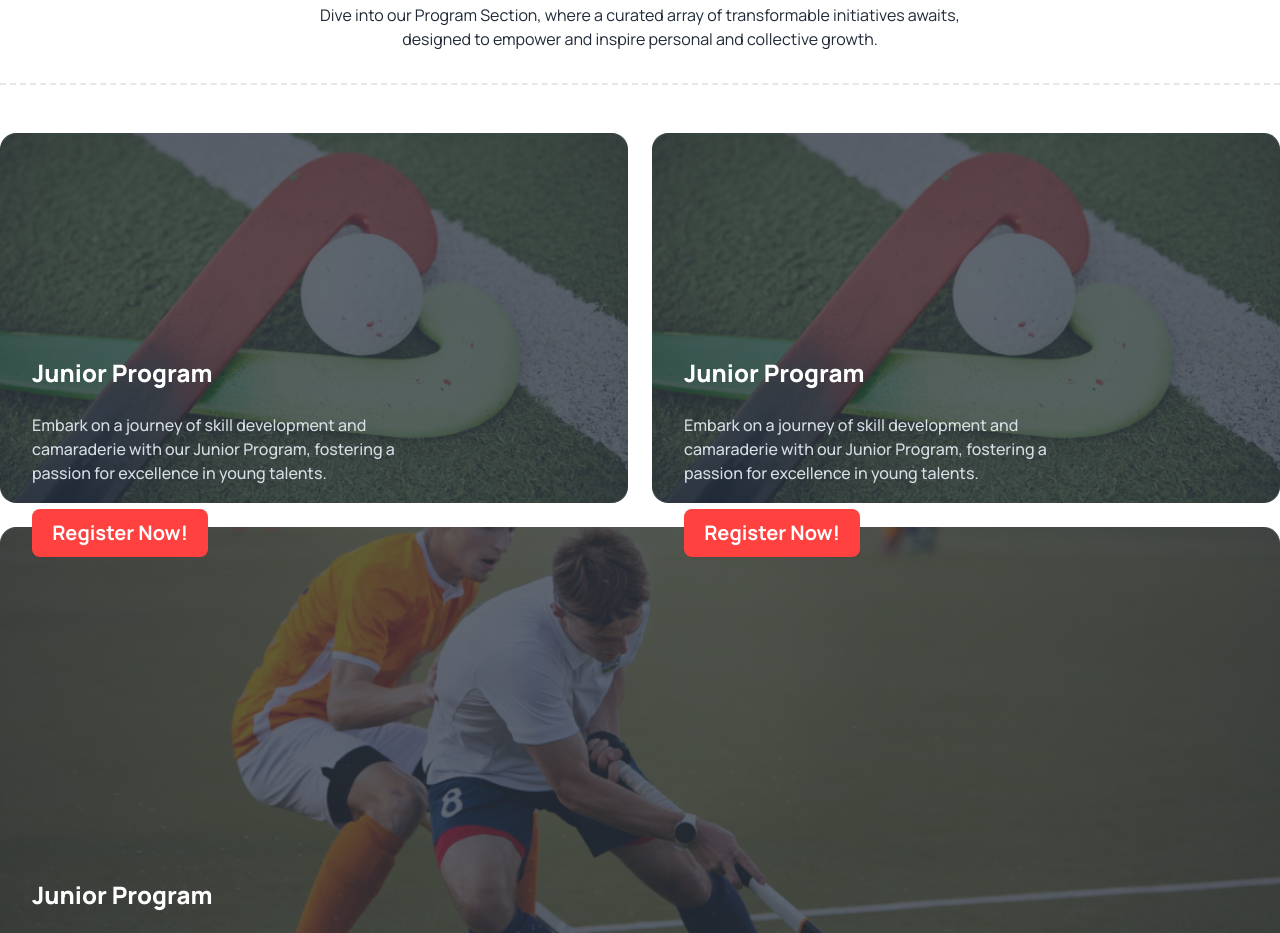
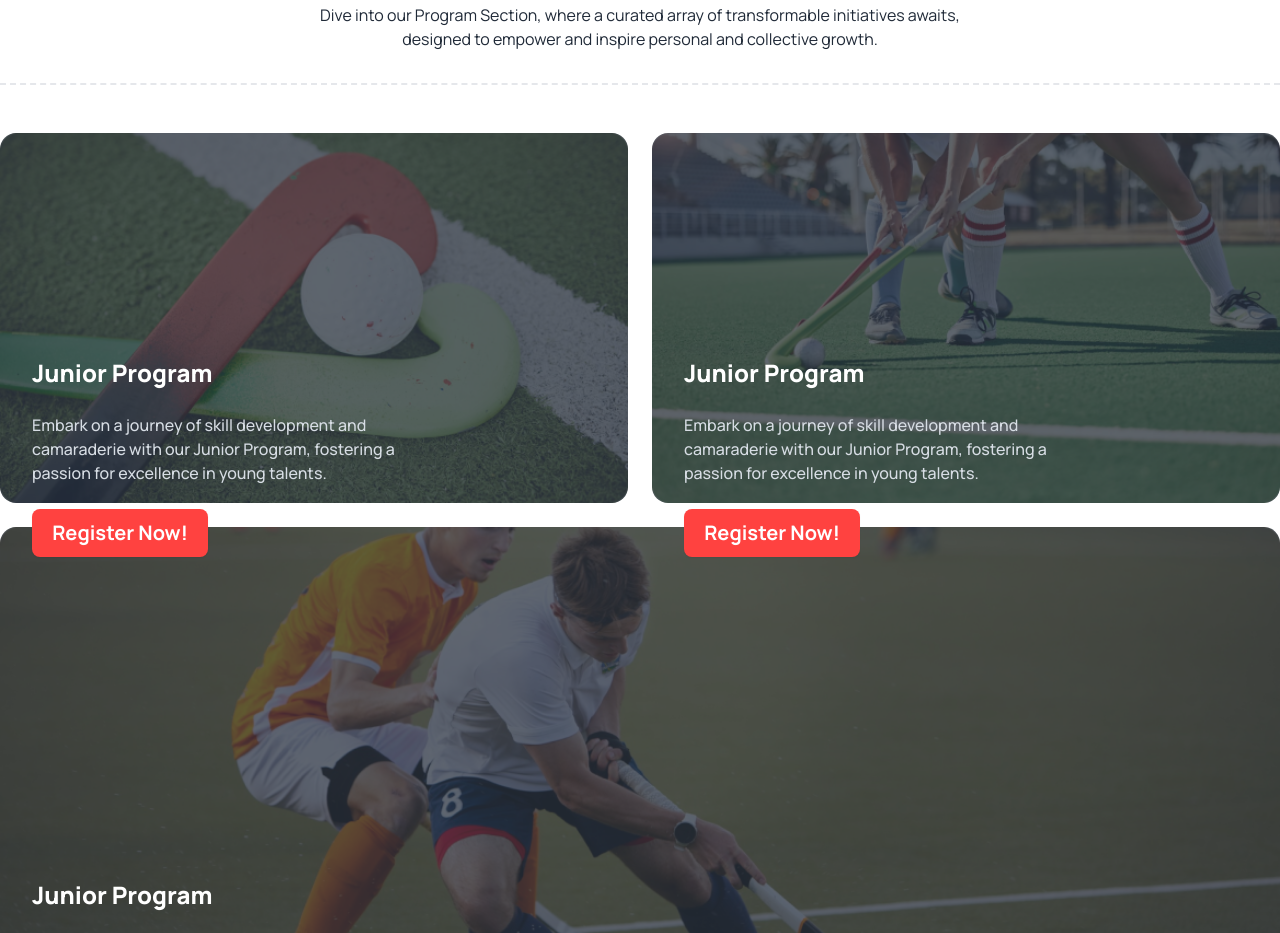
Before and after one commit to devshawon19/Hockeys, a plain HTML site: page index.html in a window 1280 px wide. Shown: the part 1495-2428 px from the top of the page. Drawn offline with nearby package versions, Linux system fonts and the light colour scheme.

Commit message:
fixed images from program section

```diff
--- a/index.html
+++ b/index.html
@@ -225,7 +225,7 @@
                     </div>
                 </div>
                 <div class="card w-96 image-full flex-1">
-                    <figure><img src="Images/2.png" class="w-full" alt="" /></figure>
+                    <figure><img src="Images/3.png" class="w-full" alt="" /></figure>
                     <div class="card-body w-3/4 lg:h-0 lg:mt-48 justify-start">
                         <div class="card-actions justify-start">
                             <h2 class="card-title text-2xl text-white font-extrabold">Junior Program</h2>
```
